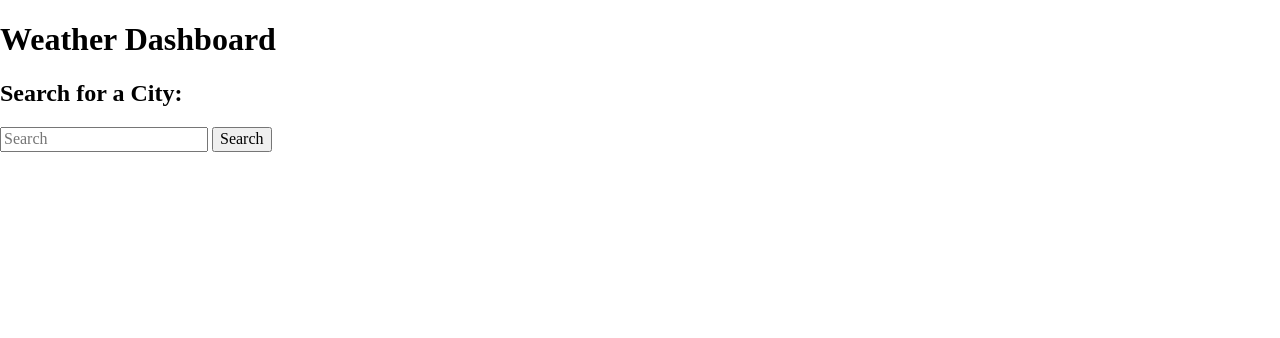
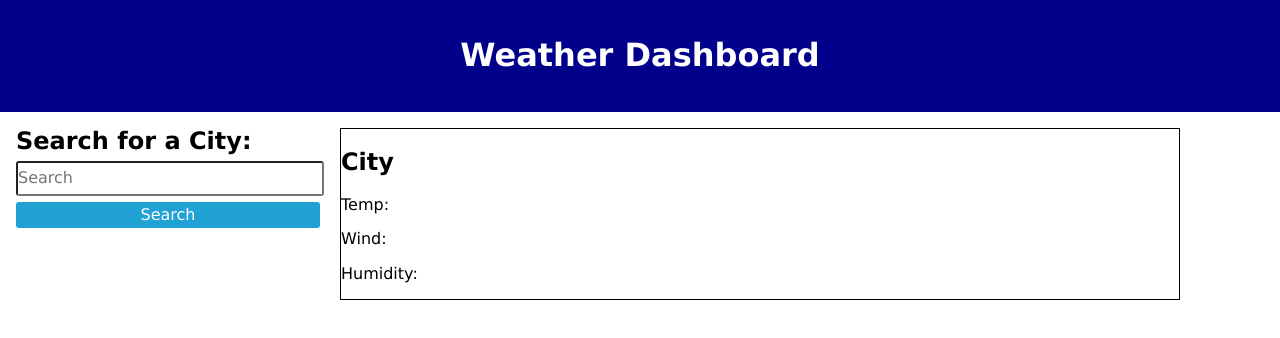
Before and after one commit to danielcgraves/weather-dashboard, a plain HTML site: page index.html in a window 1280 px wide. Drawn offline with Linux system fonts and the light colour scheme.

Commit message:
Added basic CSS

```diff
--- a/assets/script.js
+++ b/assets/script.js
@@ -0,0 +1,6 @@
+//Pseudocode
+
+//2. After entering a city into the searchbar, that city's name is added to a "search history"
+    // Also the current weather conditions for that city will come up in a main section: This will include the city's: Name, date, icon of weather conditions, temperature, humidity and wind speed.
+    //Another section will include a five day (future) forcast displaying all of the same information as the current temperature section.
+//3. When clicking a city in the "search history" it will take me back to the page with all of the information above.
--- a/assets/styles.css
+++ b/assets/styles.css
@@ -0,0 +1,67 @@
+
+/* Universal */
+
+* {
+    font-family: 'Lucida Sans', 'Lucida Sans Regular', 'Lucida Grande', 'Lucida Sans Unicode', Geneva, Verdana, sans-serif;
+}
+
+/* Header Styles */
+
+.header {
+    text-align: center;
+    color: white;
+    background-color: darkblue;
+    margin-bottom: 1rem;
+    padding: 1rem;
+}
+
+.flex-container {
+    display: flex;
+    justify-content: flex-start;
+    align-items: flex-start;
+}
+
+
+/* Search Section Styles */
+
+.search-container {
+    padding: 0 1rem;
+}
+
+.search-container h2 {
+    margin: 0;
+}
+
+#city-input {
+    padding: 6px 0;
+    margin: 6px 0;
+}
+
+#search-btn {
+    color: white;
+    background-color: rgb(32, 162, 213);
+    border: none;
+
+}
+
+#city-input,
+button {
+    width: 19rem;
+    border-radius: 3px;
+}
+
+button {
+    display: block;
+    padding: 4px 0;
+}
+
+button:hover {
+    opacity: 0.85;
+}
+
+/* Current Weather Section Styles */
+
+.weather-container {
+    border: 1px solid black;
+    width: 100%;
+    margin-right: 100px;
--- a/index.html
+++ b/index.html
@@ -9,19 +9,25 @@
     <title>Weather Dashboard</title>
 </head>
 <body>
+    <header class="header">
         <h1>Weather Dashboard</h1>
+    </header>
 
+    <div class="flex-container">
         <section class="search-container">
             <h2>Search for a City:</h2>
             <input type="text" placeholder="Search" id="city-input">
             <button type="submit" id="search-btn">Search</button>
         </section>
 
-    <section class="current-weather-container">
-
+        <section class="weather-container">
+            <h2>City</h2>
+            <p>Temp:</p>
+            <p>Wind:</p>
+            <p>Humidity:</p>
         </section>
 
-    <section class="forcast-container"></section>
+    </div>
 
     <script src="./assets/script.js"></script>
 </body>
```
Also changed, not shown: 1 other file. Lines whose indentation alone changed are shown as unchanged.
